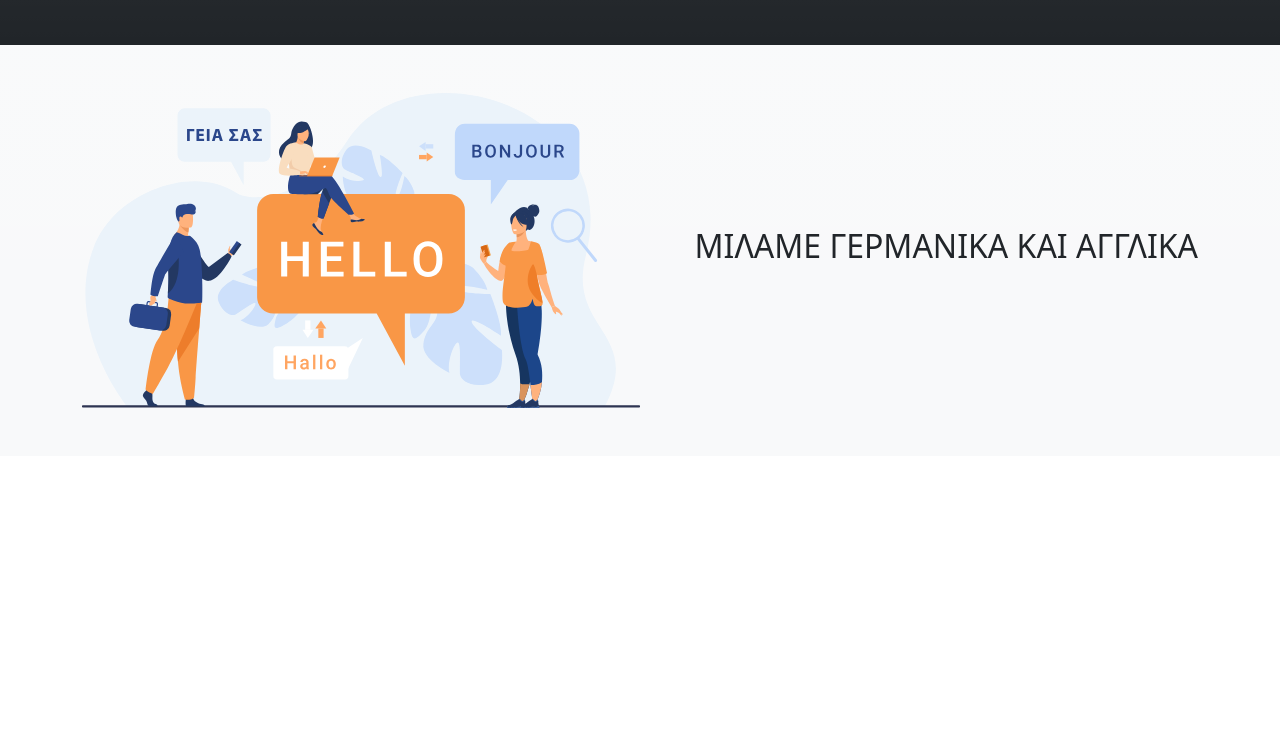
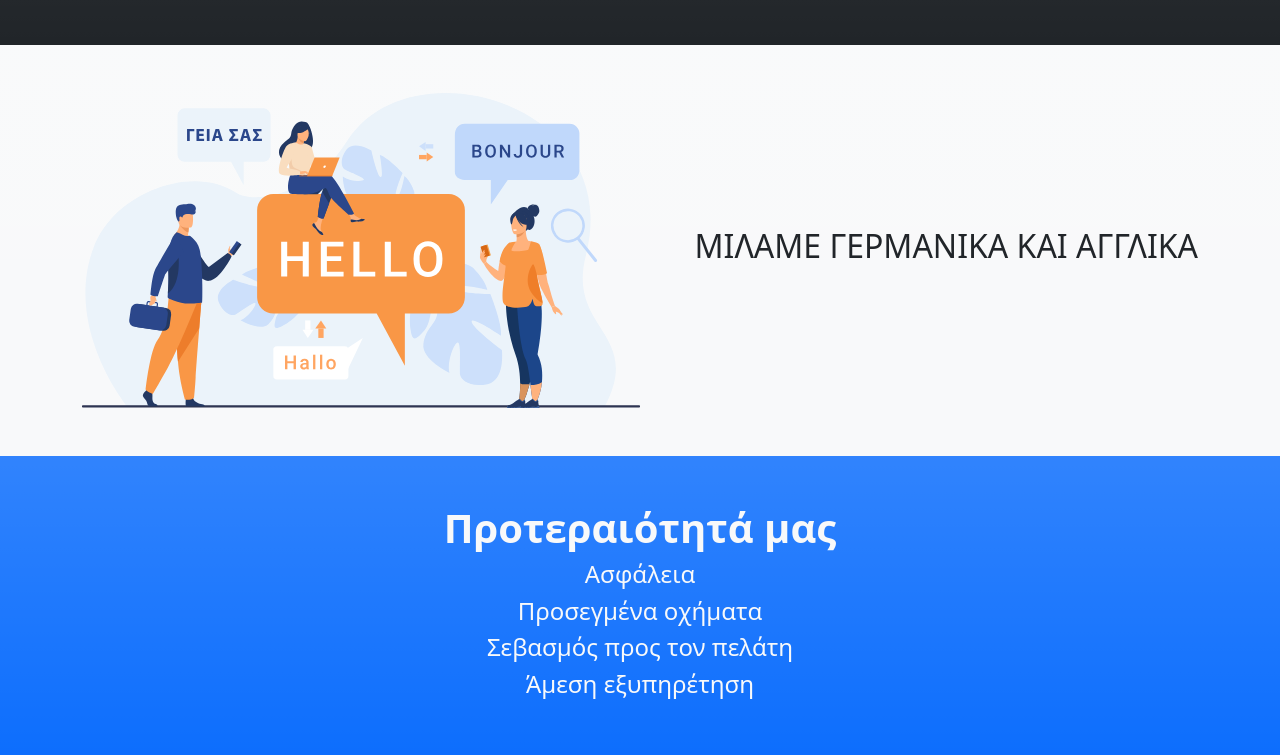
Before and after one commit to ilias777/taxiLandingPage, a website built with Vite: page index.html in a window 1280 px wide. Shown: the part 1564-2319 px from the top of the page. Before the commit the page ends 2020 px from the top, so only its background shows below. Built offline with nearby package versions, Linux system fonts and the light colour scheme.

Commit message:
Info section

```diff
--- a/index.html
+++ b/index.html
@@ -295,6 +295,21 @@
       </div>
     </section>
 
+    <!-- Info -->
+    <section class="bg-primary bg-gradient py-5 text-center">
+      <div class="container">
+        <h1 class="scrollanimation text-light fw-bolder" id="lang">
+          Προτεραιότητά μας
+        </h1>
+        <h4 class="scrollanimation text-light" id="lang">Ασφάλεια</h4>
+        <h4 class="scrollanimation text-light" id="lang">Προσεγμένα οχήματα</h4>
+        <h4 class="scrollanimation text-light" id="lang">
+          Σεβασμός προς τον πελάτη
+        </h4>
+        <h4 class="scrollanimation text-light" id="lang">Άμεση εξυπηρέτηση</h4>
+      </div>
+    </section>
+
     <div id="app"></div>
     <script type="module" src="/main.js"></script>
   </body>
```
